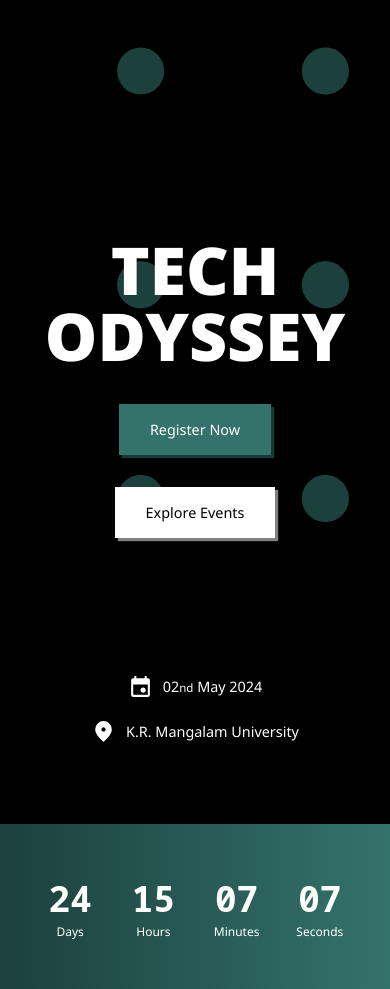
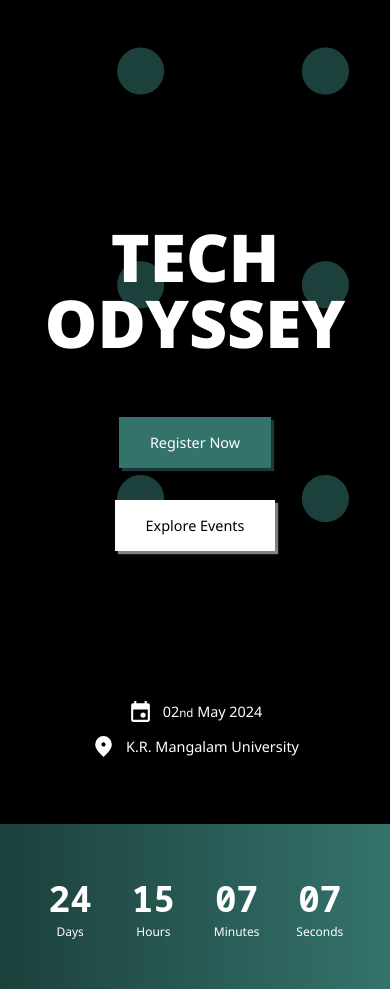
Before and after one commit to Vansh-Bytes/TechOdyssey, a Flask app: page / in a window 390 px wide. Shown: the part 70-1059 px from the top of the page. Run offline with Flask 3, Linux system fonts and the light colour scheme.

Commit message:
UI Updates

```diff
--- a/application/static/css/home.css
+++ b/application/static/css/home.css
@@ -433,6 +433,7 @@ button.secondary-button:hover {
     }
 
     .hero-buttons {
+        margin-top: 50px;
         flex-direction: column;
         gap: 20px;
     }
@@ -440,14 +441,14 @@ button.secondary-button:hover {
     .event-metadata {
         flex-direction: column;
         gap: 0px;
-        bottom: 20px;
+        bottom: 10px;
     }
 
     .event-metadata .metadata {
         display: flex;
         flex-direction: row;
         gap: 10px;
-        padding: 10px;
+        padding: 5px;
     }
 
     .counter-section {
```
